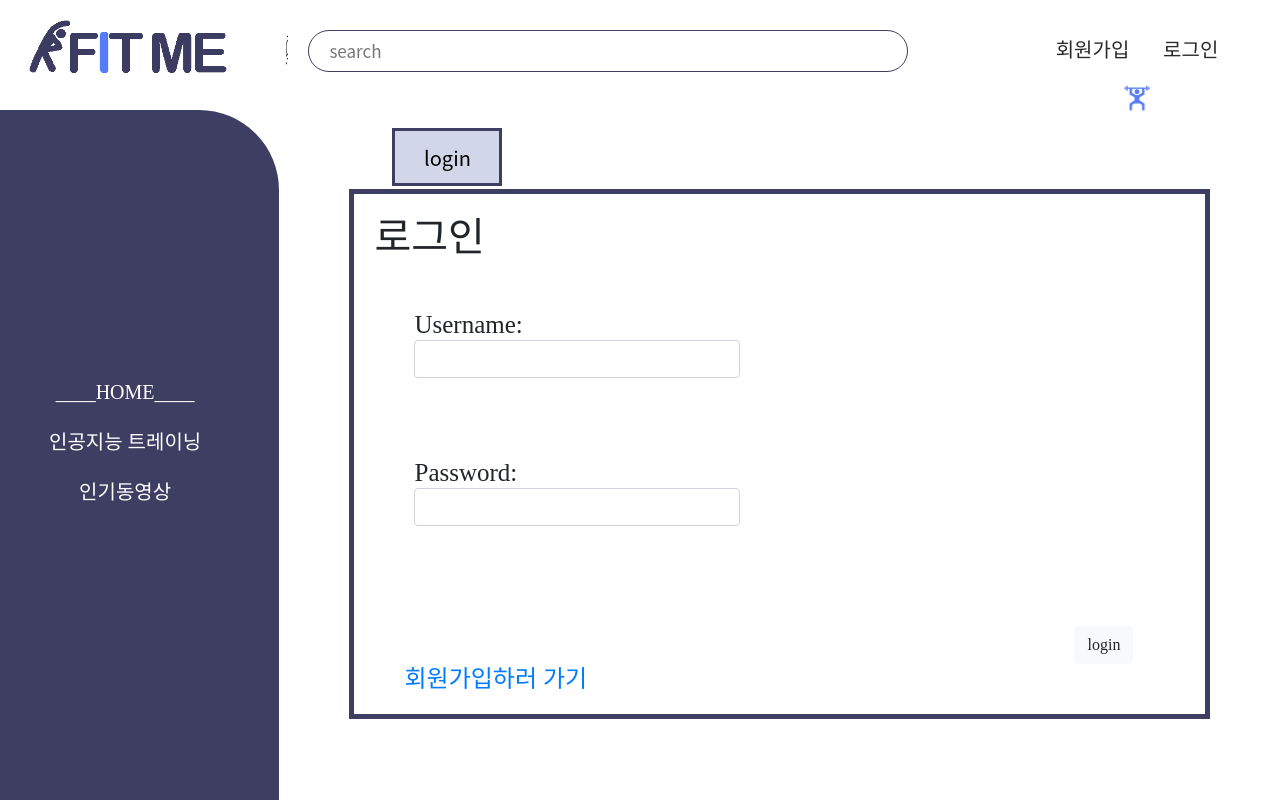
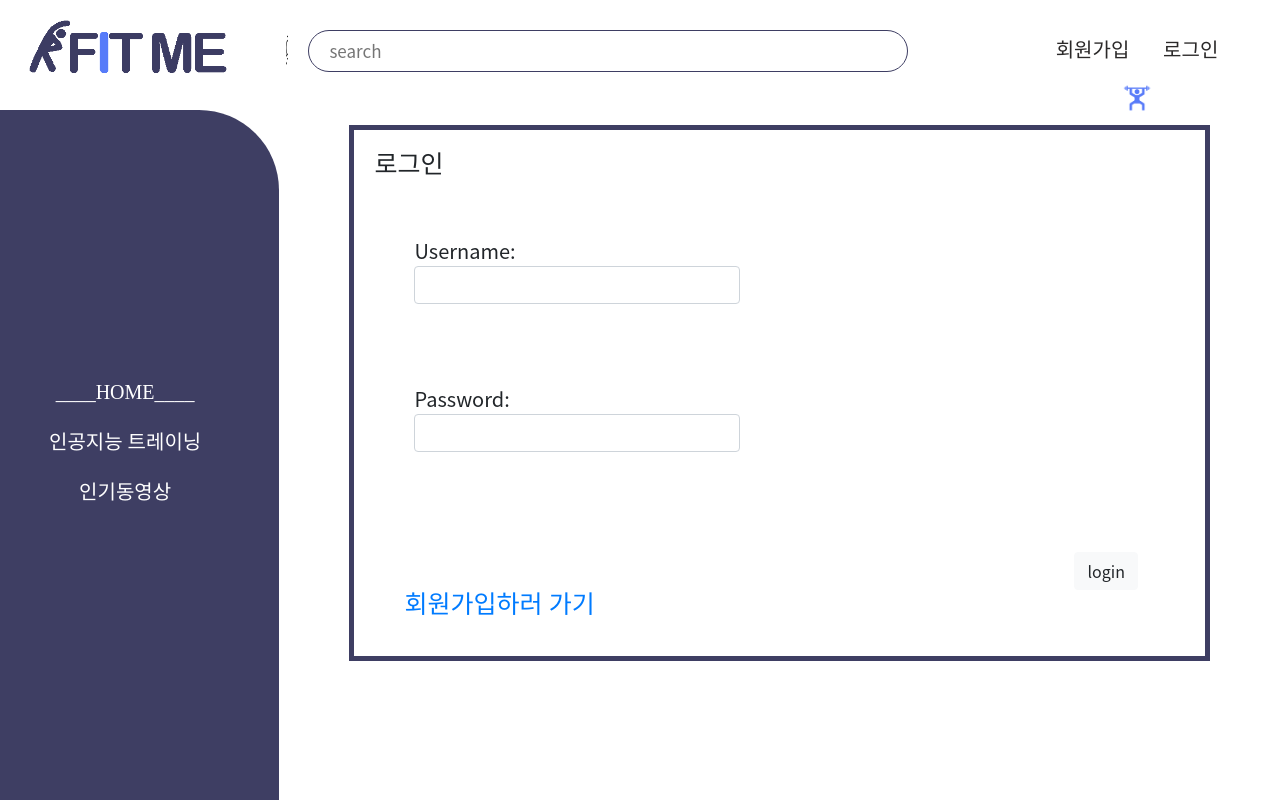
Before and after one commit to yesjiyoung/TeamProject_OSSHola, a Django app: page /login/ in a window 1280 px wide. Run offline with Django 3.2, Linux system fonts and the light colour scheme; some libraries are stand-ins or nearby versions; some web fonts are replaced.

Commit message:
[Front-end] style : 디자인 추가 수정

```diff
--- a/django-project/homeT/templates/login.html
+++ b/django-project/homeT/templates/login.html
@@ -7,26 +7,22 @@
 <div class="right_part">
     <!-- profile.help.setting 한번에 -->
     <div class="section_set">
-        <ul>
-            <li class="on"><a href="{% url 'login' %}">login</a></li>
-
-        </ul>
 
     </div>
     <!-- profile -->
-    <div class="logcommon" style="font-family:'a옛날목욕탕L'">
+    <div class="logcommon">
         <div class="in_profile">
-            <h1>로그인</h1>
+            <p class="this_font">로그인</p>
             <hr class="set_hr">
             <form method="POST" action="{% url 'login' %}">
                 {% csrf_token %}
-                <div class="part" style="font-size: 25px; padding: 40px;">
+                <div class="part" style="font-size: 20px; padding: 40px;">
                     <span>Username:</span>
                     <!-- <input type="" value="Jiyoung" style="border: 4px solid #d1d7e8; width: 480px; height: 30px;">  -->
                     <input name="username" type="username" class="form-control" id="exampleInputEmail1">
 
                 </div>
-                <div class="part" style="font-size: 25px; padding: 40px;">
+                <div class="part" style="font-size: 20px; padding: 40px;">
                         <span>Password:</span>
                         <!-- <input type="" value="J" style="border: 4px solid #d1d7e8; width: 480px; height: 30px;">  -->
                         <input name="password" type="password" class="form-control" id="exampleInputPassword1">
@@ -43,7 +39,7 @@
                 </div>
             </form>
             <div class='gosignup'>
-                <a href="{% url 'signup' %}">회원가입하러 가기</a>
+                <a href="{% url 'signup' %}"><p class="this_font">회원가입하러 가기</p></a>
                 </div>
         </div>
 
```
